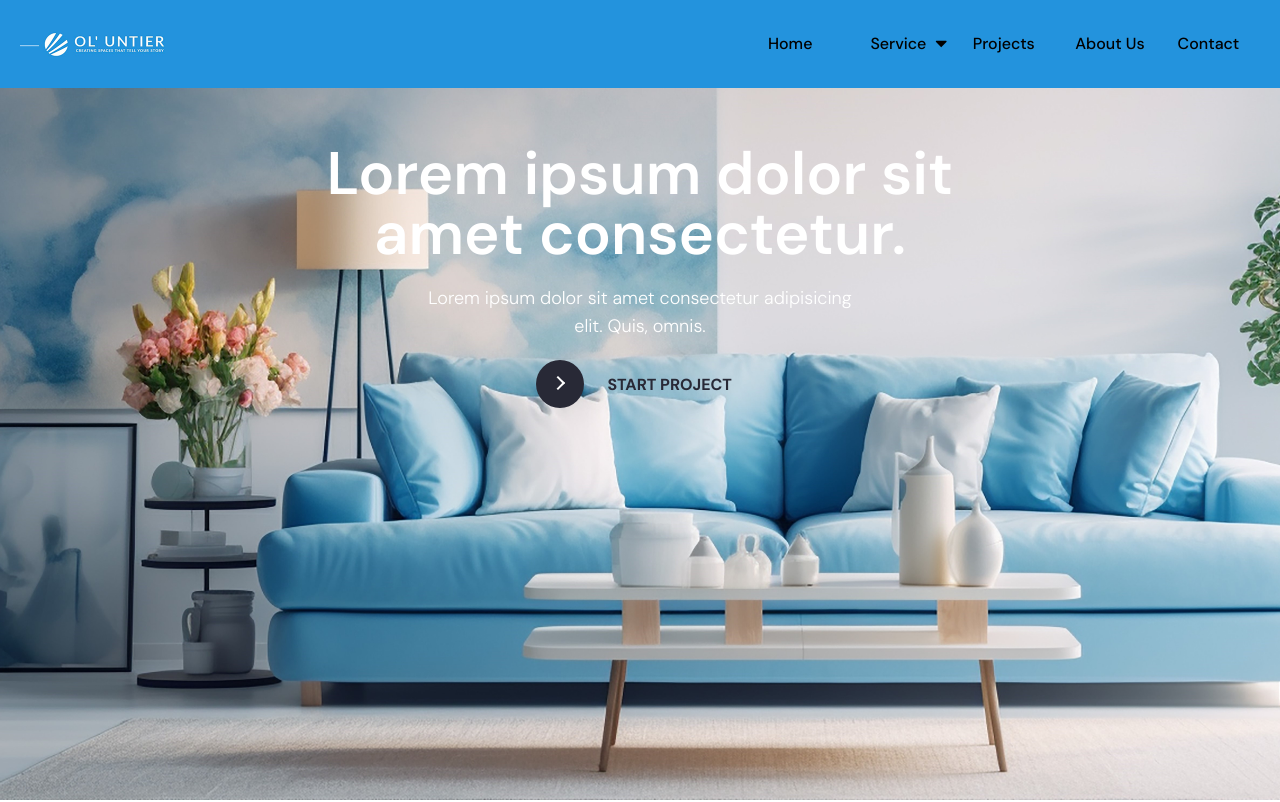
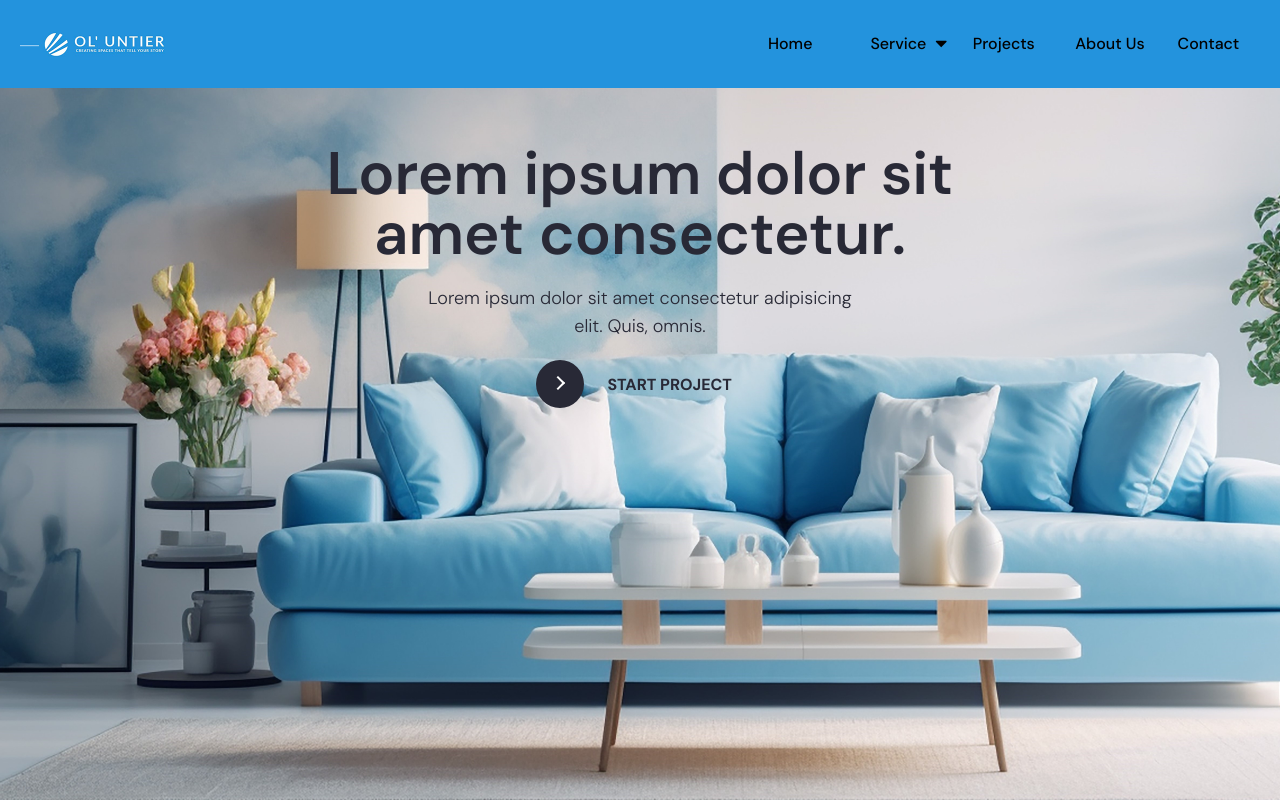
Before and after one commit to Gopinathgopi13/Oluntier, a React (Vite) app: page / in a window 1280 px wide. Shown: the top 802 px of the page. Built offline with nearby package versions, Linux system fonts and the light colour scheme.

Commit message:
Home page Completed

```diff
--- a/src/Components/Home/HomePageMainContainer.jsx
+++ b/src/Components/Home/HomePageMainContainer.jsx
@@ -2,7 +2,7 @@ import React from "react";
 import "./button.css";
 function HomePageMainContainer() {
   return (
-    <div className="lg:w-[1280px] h-[100vh] mx-auto flex justify-center md:py-36 py-80 text-white">
+    <div className="lg:w-[1280px] h-[100vh] mx-auto flex justify-center md:py-36 py-80 md:text-[#282936] text-white">
       <div className="flex flex-col items-center space-y-5">
         <div className="md:text-6xl text-3xl md:w-[60%] text-center font-semibold">
           Lorem ipsum dolor sit amet consectetur.
```
